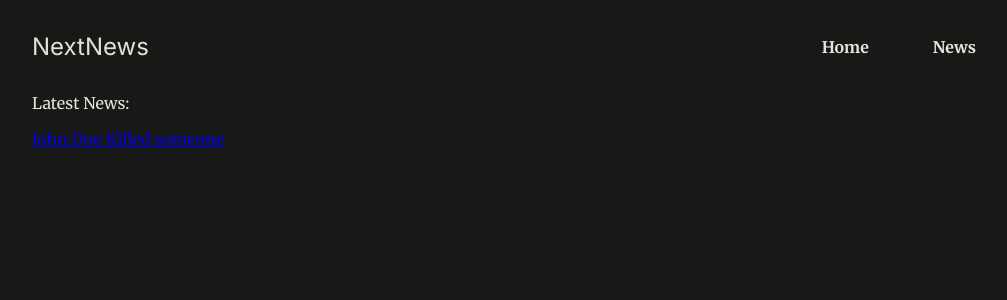
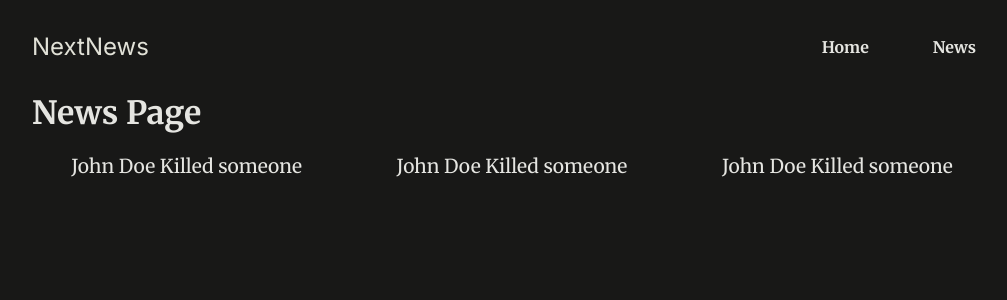
Before and after one commit to iAmNsengi/react-poster, a Next.js app: page /news in a window 1280 px wide. Shown: the top 300 px of the page, without its empty margins (128-1135 px from the left). Built offline with nearby package versions, Linux system fonts and the light colour scheme.

Commit message:
fx: news rendering UI

```diff
--- a/app/news/page.jsx
+++ b/app/news/page.jsx
@@ -4,8 +4,18 @@ import React from "react";
 const page = () => {
   return (
     <div>
-      <p>Latest News:</p>
-      <Link href={"/news/johndoe"}>John Doe Killed someone</Link>
+      <h1>News Page</h1>
+      <ul className="news-list">
+        <li>
+          <Link href={"/news/johndoe"}>John Doe Killed someone</Link>
+        </li>
+        <li>
+          <Link href={"/news/johndoe"}>John Doe Killed someone</Link>
+        </li>
+        <li>
+          <Link href={"/news/johndoe"}>John Doe Killed someone</Link>
+        </li>
+      </ul>
     </div>
   );
 };
```
